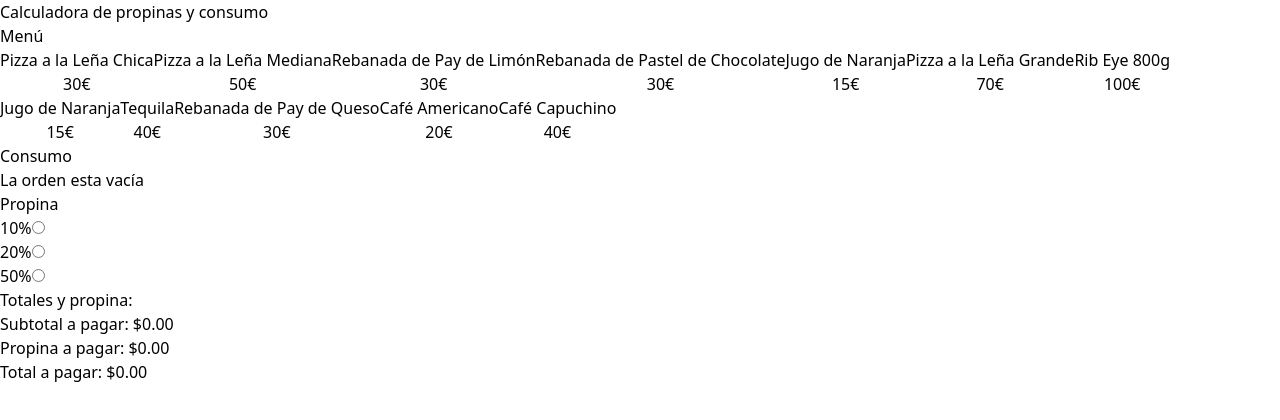
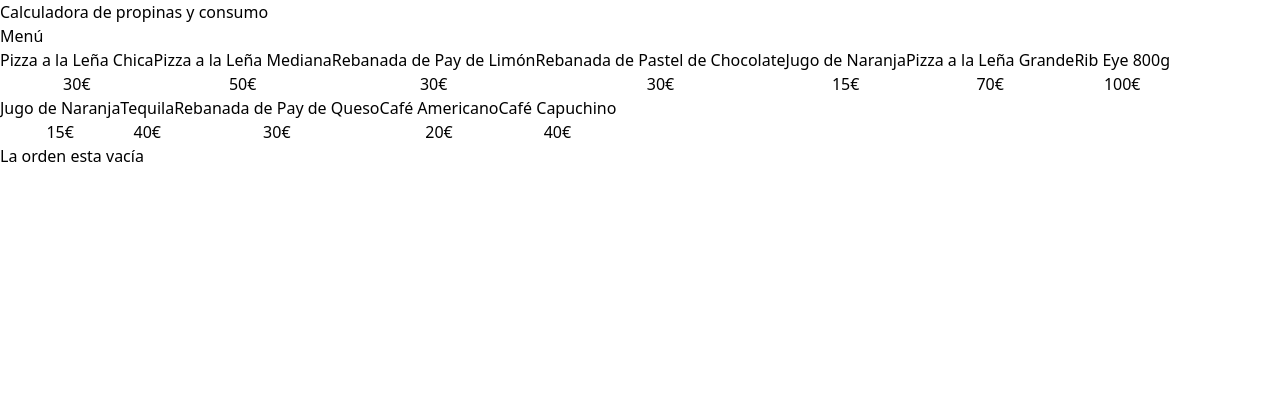
Before and after one commit to AlexMunozDevWeb/calculadora-propinas-tailwind-react, a React (Vite) app: page / in a window 1280 px wide. Shown: the top 420 px of the page. Built offline with nearby package versions, Linux system fonts and the light colour scheme.

Commit message:
Reiniciando la orden

```diff
--- a/src/App.tsx
+++ b/src/App.tsx
@@ -9,7 +9,7 @@
 
 console.log(menuItems);
 
-  const { order, addItem, removeItem, tip, setTip } = useOrder()
+  const { order, tip, setTip, addItem, removeItem, placeOrder } = useOrder()
 
   return (
     <>
@@ -33,6 +33,8 @@
         </div>
 
         <div className="border border-dashed border-slate-300 p-5 rounded-lg space-y10">
+          {order.length ? (
+            <>
               <OrderContent
                 order={order}
                 removeItem={removeItem}
@@ -40,12 +42,18 @@
 
               <TipPercentageFrom
                 setTip={setTip}
+                tip={tip}
               />
 
               <OrderTotals
                 order={order}
                 tip={tip}
+                placeOrder={placeOrder}
               />
+            </>
+          ) : (
+            <p className="text-center">La orden esta vacía</p>
+          ) }
 
         </div>
 
--- a/src/components/OrderContent.tsx
+++ b/src/components/OrderContent.tsx
@@ -5,16 +5,13 @@
   order: OrderItem[],
   removeItem: (id: MenuItem['id']) => void
 }
-export default function OrderContent( {order,removeItem} : OrderContentsProps) {
+export default function OrderContent( { order, removeItem } : OrderContentsProps) {
   return (
     <div>
       <h2 className='font-black text-4xl'>Consumo</h2>
 
       <div className="space-y-3 mt-10">
-        {order.length === 0 ?
-          <p className="text-center">La orden esta vacía</p>
-        :
-          (order.map ( item => (
+        { order.map ( item => (
             <div
                 key={item.id}
                 className="flex justify-between items-center border-t border-gray-200 py-5 last-of-type:border-b">
@@ -35,7 +32,7 @@
               </button>
 
             </div>
-          ) ))
+          ) )
         }
 
       </div>
--- a/src/components/OrderTotals.tsx
+++ b/src/components/OrderTotals.tsx
@@ -4,10 +4,11 @@
 
 type OrderTotalsProps = {
   order: OrderItem[],
-  tip: number
+  tip: number,
+  placeOrder: () => void
 }
 
-export default function OrderTotals({order, tip} : OrderTotalsProps) {
+export default function OrderTotals({order, tip, placeOrder} : OrderTotalsProps) {
 
   // Solo se ejecuta useMemo cuando la dependencia cambie
   const subtotalAmount = useCallback(() => order.reduce( (total, item) => total + (item.quantity * item.price), 0 ), [order] )
@@ -32,7 +33,13 @@
         </p>
       </div>
 
-      <button></button>
+      <button
+        className="w-full bg-black p-3 uppercase text-white font-bold mt-10 disabled:opacity-10"
+        disabled={totalAmount() === 0}
+        onClick={placeOrder}
+      >
+        Guardar orden
+      </button>
     </>
   )
 }
--- a/src/components/TipPercentageFrom.tsx
+++ b/src/components/TipPercentageFrom.tsx
@@ -19,25 +19,29 @@
 ]
 
 type TipPercentageFrom = {
-  setTip: Dispatch<SetStateAction<number>>
+  setTip: Dispatch<SetStateAction<number>>,
+  tip: number
 }
 
-export default function TipPercentageFrom( {setTip} : TipPercentageFrom ) {
+export default function TipPercentageFrom( {setTip, tip} : TipPercentageFrom ) {
   return (
     <div>
       <h3 className='font-black text-2xl'>Propina</h3>
 
       <form>
-        {tipOptions.map( tip => (
-          <div key={tip.id} className="flex gap-2">
-            <label htmlFor={tip.id}>{tip.label}</label>
+        {tipOptions.map( tipOption => (
+
+          <div key={tipOption.id} className="flex gap-2">
+            <label htmlFor={tipOption.id}>{tipOption.label}</label>
             <input
-              id={tip.id}
+              id={tipOption.id}
               type="radio"
               name="tip"
-              value={tip.value}
+              value={tipOption.value}
               onChange={ e => setTip( +e.target.value ) } // Con el + podemos hacer la suma del int+string
+              checked={tipOption.value === tip}
             />
+
           </div>
         ))}
         <div>
--- a/src/hooks/useOrder.ts
+++ b/src/hooks/useOrder.ts
@@ -28,11 +28,18 @@
       setOrder(order.filter(item => item.id !== id))
     }
 
+    const placeOrder = () => {
+      setOrder([])
+      setTip(0)
+
+    }
+
     return {
       order,
       tip,
       setTip,
       addItem,
-      removeItem
+      removeItem,
+      placeOrder
     }
 }
```
Lines whose indentation alone changed are shown as unchanged.
